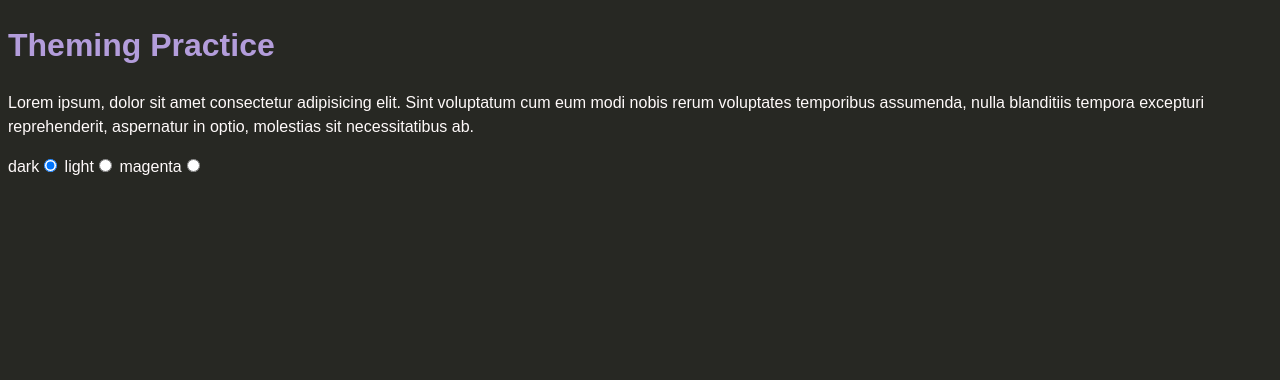
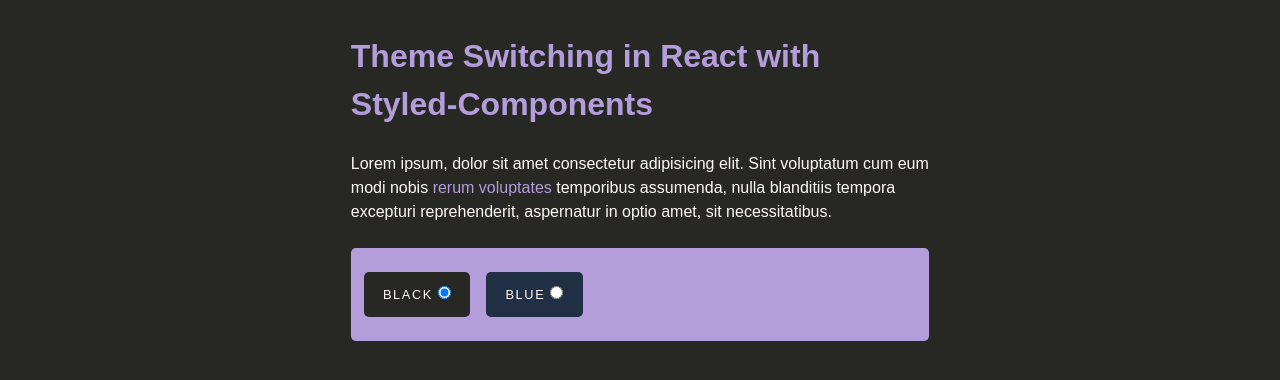
Before and after one commit to aexcode/theme-switching-react-styled-components, a React (Create React App) app: page / in a window 1280 px wide. Shown: the top 380 px of the page. Built offline with nearby package versions, Linux system fonts and the light colour scheme; the HTML template or start-up script is replaced by a standard one.

Commit message:
refactor and style

```diff
--- a/src/App.js
+++ b/src/App.js
@@ -1,18 +1,70 @@
 import React from 'react'
-import { ThemeSwitcher } from './components/ThemeSwitcher'
 import { ThemeContextProvider } from './contexts'
+import { createGlobalStyle } from 'styled-components'
+import { ThemeSwitcher } from './components'
+import styled from 'styled-components'
 
 export default function App() {
 	return (
 		<ThemeContextProvider>
-			<h1>Theming Practice</h1>
-			<p>
-				Lorem ipsum, dolor sit amet consectetur adipisicing elit. Sint
-				voluptatum cum eum modi nobis rerum voluptates temporibus assumenda,
-				nulla blanditiis tempora excepturi reprehenderit, aspernatur in optio,
-				molestias sit necessitatibus ab.
-			</p>
-			<ThemeSwitcher />
+			<GlobalStyle />
+			<ContentWrapper>
+				<h1>Theme Switching in React with Styled-Components</h1>
+				<p>
+					Lorem ipsum, dolor sit amet consectetur adipisicing elit. Sint
+					voluptatum cum eum modi nobis{' '}
+					<a href='https://aexcode.com' target='_blank' rel='noreferrer'>
+						rerum voluptates
+					</a>{' '}
+					temporibus assumenda, nulla blanditiis tempora excepturi
+					reprehenderit, aspernatur in optio amet, sit necessitatibus.
+				</p>
+				<ThemeSwitcher />
+			</ContentWrapper>
 		</ThemeContextProvider>
 	)
 }
+
+const ContentWrapper = styled.div`
+	display: grid;
+	grid-template-columns: 1fr min(65ch, 100%) 1fr;
+	padding: 1rem;
+
+	* {
+		grid-column: 2;
+	}
+`
+
+const GlobalStyle = createGlobalStyle`
+  *,
+  *:before,
+  *:after {
+    margin: 0;
+    padding: 0;
+    box-sizing: border-box;
+    font-family: ${({ theme }) => theme.fonts.main};
+    line-height: 1.5em;
+
+  }
+
+  body  {
+    background: ${({ theme }) => theme.colors.background};
+    color: ${({ theme }) => theme.colors.text};
+    transition: all 0.35s linear;
+  }
+
+  h1 {
+    color: ${({ theme }) => theme.colors.accent};
+    padding: .5em 0;
+
+  }
+
+  p {
+    padding: .5em 0;
+  }
+
+  a {
+		text-decoration: none;
+		color: ${({ theme }) => theme.colors.accent};
+	}
+`
--- a/src/components/ThemeSwitcher.js
+++ b/src/components/ThemeSwitcher.js
@@ -8,10 +8,14 @@
 
 	return (
 		<Wrapper>
+			<form>
 				{themePreviews.map((preview, i) => (
-				<Label htmlFor={preview.name} key={i}>
-					{' '}
-					{preview.name}
+					<Label
+						htmlFor={preview.name}
+						key={i}
+						background={preview.background}
+						text={preview.text}>
+						{preview.name}{' '}
 						<Input
 							type='radio'
 							name='theme'
@@ -21,10 +25,31 @@
 						/>
 					</Label>
 				))}
+			</form>
 		</Wrapper>
 	)
 }
 
-const Wrapper = styled.form``
-const Label = styled.label``
-const Input = styled.input``
+const Wrapper = styled.aside`
+	padding: 1rem 0;
+	margin: 1em 0;
+	border-left: 5px solid ${({ theme }) => theme.colors.accent};
+	border-radius: 5px;
+	background: ${({ theme }) => theme.colors.accent};
+	display: inline-block;
+`
+const Label = styled.label`
+	display: inline-block;
+	padding: 1em 1.5em;
+	margin: 0.5rem;
+	border-radius: 5px;
+	text-transform: uppercase;
+	letter-spacing: 0.125em;
+	font-size: 0.8rem;
+	background: ${(props) => props.background};
+	color: ${(props) => props.text};
+	cursor: pointer;
+`
+const Input = styled.input`
+	font-weight: bold;
+`
--- a/src/contexts/ThemeContext.js
+++ b/src/contexts/ThemeContext.js
@@ -1,39 +1,17 @@
 import React, { createContext, useState } from 'react'
-import { ThemeProvider, createGlobalStyle } from 'styled-components'
+import { ThemeProvider } from 'styled-components'
 import { themes } from '../themes'
 
 export const ThemeContext = createContext()
 
 export const ThemeContextProvider = ({ children }) => {
-	const [theme, setTheme] = useState('dark')
+	const [theme, setTheme] = useState('black')
 
 	return (
 		<ThemeContext.Provider value={{ theme, setTheme }}>
-			<ThemeProvider theme={themes[theme] ? themes[theme] : themes['dark']}>
-				<GlobalStyle />
+			<ThemeProvider theme={themes[theme] ? themes[theme] : themes['black']}>
 				{children}
 			</ThemeProvider>
 		</ThemeContext.Provider>
 	)
 }
-
-const GlobalStyle = createGlobalStyle`
-  *,
-  *:before,
-  *:after {
-    box-sizing: border-box;
-    font-family: ${({ theme }) => theme.fonts.main};
-    line-height: 1.5em;
-
-  }
-
-  body {
-    background: ${({ theme }) => theme.colors.background};
-    color: ${({ theme }) => theme.colors.text};
-    transition: all 0.35s linear;
-  }
-
-  h1 {
-    color: ${({ theme }) => theme.colors.title};
-  }
-`
--- a/src/themes/dark.js
+++ b/src/themes/black.js
@@ -1,12 +1,12 @@
 import { fonts } from './shared'
 
-const dark = {
+const black = {
 	colors: {
 		background: '#272823',
-		title: '#b39ddb',
+		accent: '#b39ddb',
 		text: '#fffafa',
 	},
 	fonts,
 }
 
-export default dark
+export default black
--- /dev/null
+++ b/src/themes/blue.js
@@ -0,0 +1,12 @@
+import { fonts } from './shared'
+
+const blue = {
+	colors: {
+		background: '#212f45',
+		accent: '#fdac49',
+		text: '#fffafa',
+	},
+	fonts,
+}
+
+export default blue
--- a/src/themes/index.js
+++ b/src/themes/index.js
@@ -1,27 +1,20 @@
-import dark from './dark'
-import light from './light'
-import magenta from './magenta'
+import black from './black'
+import blue from './blue'
 
 export const themes = {
-	dark,
-	light,
-	magenta,
+	black,
+	blue,
 }
 
 export const themePreviews = [
 	{
-		name: 'dark',
-		background: dark.colors.background,
-		text: dark.colors.text,
+		name: 'black',
+		background: black.colors.background,
+		text: black.colors.text,
 	},
 	{
-		name: 'light',
-		background: light.colors.background,
-		text: light.colors.text,
-	},
-	{
-		name: 'magenta',
-		background: magenta.colors.background,
-		text: magenta.colors.text,
+		name: 'blue',
+		background: blue.colors.background,
+		text: blue.colors.text,
 	},
 ]
--- a/src/themes/light.js
+++ /dev/null
@@ -1,12 +0,0 @@
-import { fonts } from './shared'
-
-const light = {
-	colors: {
-		background: '#fffafa',
-		title: '#b39ddb',
-		text: '#222222',
-	},
-	fonts,
-}
-
-export default light
--- a/src/themes/magenta.js
+++ /dev/null
@@ -1,12 +0,0 @@
-import { fonts } from './shared'
-
-const magenta = {
-	colors: {
-		background: '#912f56',
-		title: '#b39ddb',
-		text: '#fffafa',
-	},
-	fonts,
-}
-
-export default magenta
```
Lines whose indentation alone changed are shown as unchanged.
